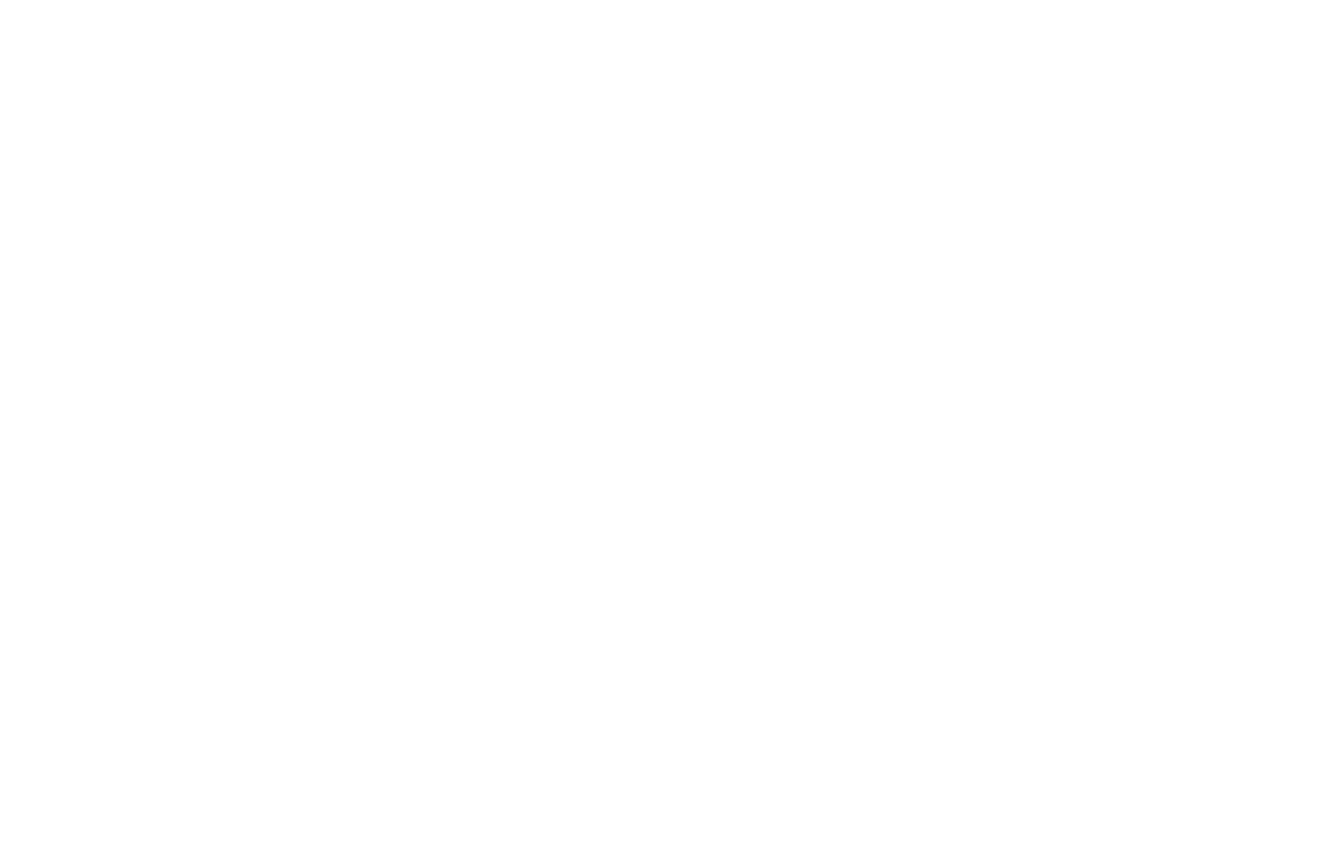
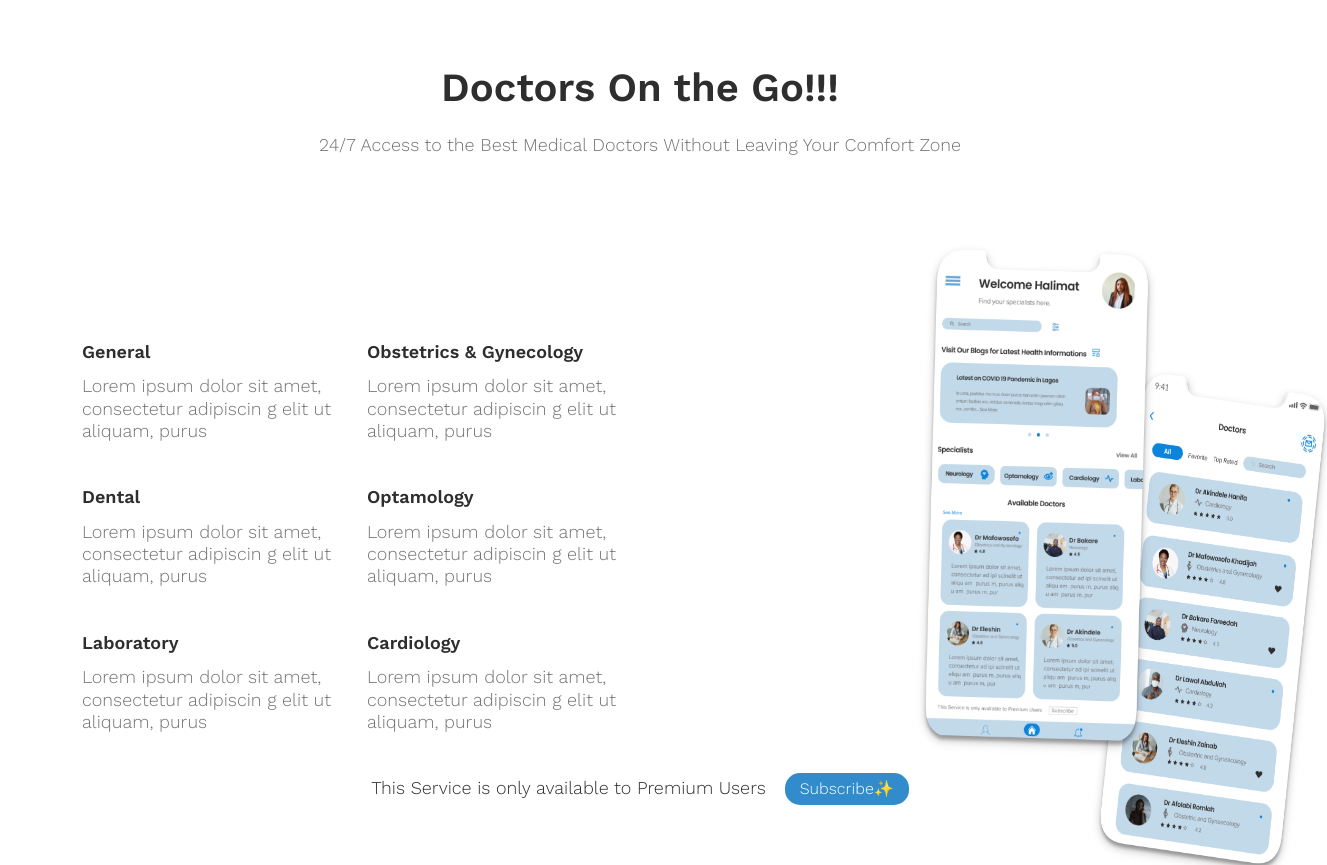
Before and after one commit to Sudtec/Vaccine-App, a React (Create React App) app: page / in a window 1280 px wide. Shown: the part 4400-5265 px from the top of the page, 1327 px wide, since content can reach past the window. Before the commit the page ends 4342 px from the top, so only its background shows below. Built offline with nearby package versions, Linux system fonts and the light colour scheme.

Commit message:
Doctors onCall section

```diff
--- a/src/App.js
+++ b/src/App.js
@@ -8,6 +8,7 @@
 import { Reminder } from './sections/Reminder';
 import { Brands } from './sections/Brands';
 import { Features } from './sections/features';
+import { DoctorsOnCall } from './sections/doctorsOnCall'
 const App = () => {
   return (
     <div className='higher_order-container'>
@@ -18,6 +19,7 @@
       <Reminder />
       <Brands />
       <Features />
+      <DoctorsOnCall />
     </div>
   )
 }
--- a/src/css/style.css
+++ b/src/css/style.css
@@ -360,3 +360,81 @@
   color: #2e2e2e;
   display: block;
 }
+
+/* Doctors On Call  */
+.doctorsOnCallContainer{
+  margin-bottom: 110px;
+}
+.doctorsOnCallContainer .onCallDesc {
+  margin-top: 112px;
+  text-align: center;
+}
+.onCallDesc .onCallDesTitle {
+  font-weight: 800;
+  font-size: 40px;
+  line-height: 170.69%;
+  text-align: center;
+  color: #2e2e2e;
+}
+.onCallDesc .onCallDescContent {
+  font-weight: 400;
+  font-size: 18px;
+  line-height: 170.69%;
+  text-align: center;
+  color: #737373;
+}
+.doctorsOnCallContainer .row {
+  margin-top: 88px;
+}
+.infoCol .department {
+  margin-bottom: 40px;
+}
+.infoCol .department .departmentName {
+  font-weight: 600;
+  font-size: 18px;
+  line-height: 170.69%;
+  color: #2e2e2e;
+}
+.infoCol .department .departmentDesc {
+  font-weight: 400;
+  font-size: 18px;
+  line-height: 124.69%;
+  color: #737373;
+}
+.onCallImage .welcomeImg,
+.onCallImage .doctorsOncall {
+  position: relative;
+  width: 230px;
+  height: 500px;
+  left: 270px;
+  filter: drop-shadow(0px 4px 4px rgba(0, 0, 0, 0.25));
+  z-index: 35;
+  /* transform: rotate(1.64deg); */
+}
+.onCallImage .doctorsOncall {
+  /* transform: rotate(7.03deg); */
+  top: 122px;
+  left: 215px;
+  z-index: 20;
+}
+
+.onCallInstruction {
+  text-align: center;
+}
+
+.onCallInstruction label {
+  font-weight: 400;
+  font-size: 18px;
+  line-height: 170.69%;
+  text-align: center;
+  color: #2e2e2e;
+  margin-right: 19px;
+}
+
+.onCallInstruction button {
+  padding: 4px 15px;
+  background-color: #328ccc;
+  border: none;
+  border-radius: 15px;
+  color: white;
+}
--- /dev/null
+++ b/src/sections/doctorsOnCall/DoctorsOnCall.js
@@ -0,0 +1,67 @@
+import React from 'react';
+import welcome from '../../images/welcome.png';
+import doctors2 from '../../images/doctors2.png'
+const DoctorsOnCall = () => {
+  return (
+    <section className="doctorsOnCall container-fluid">
+      <div className="container doctorsOnCallContainer">
+
+        <div className="onCallDesc">
+          <h5 className="onCallDesTitle">Doctors On the Go!!!</h5>
+          <p className="onCallDescContent">24/7 Access to the Best Medical Doctors Without Leaving Your Comfort Zone</p>
+        </div>
+        <div className="row">
+          <div className="col-md-6 onCallInfoCol">
+            <div className="row">
+              <div className="col-md-6 infoCol">
+                <div className="department">
+                  <h5 className="departmentName">General </h5>
+                  <p className="departmentDesc">Lorem ipsum dolor sit amet, consectetur adipiscin
+                    g elit ut aliquam, purus </p>
+                </div>
+                <div className="department">
+                  <h5 className="departmentName">Dental </h5>
+                  <p className="departmentDesc">Lorem ipsum dolor sit amet, consectetur adipiscin
+                    g elit ut aliquam, purus  </p>
+                </div>
+                <div className="department">
+                  <h5 className="departmentName">Laboratory</h5>
+                  <p className="departmentDesc">Lorem ipsum dolor sit amet, consectetur adipiscin
+                    g elit ut aliquam, purus </p>
+                </div>
+              </div>
+              <div className="col-md-6 infoCol">
+                <div className="department">
+                  <h5 className="departmentName">Obstetrics & Gynecology </h5>
+                  <p className="departmentDesc">Lorem ipsum dolor sit amet, consectetur adipiscin
+                    g elit ut aliquam, purus </p>
+                </div>
+                <div className="department">
+                  <h5 className="departmentName">Optamology </h5>
+                  <p className="departmentDesc">Lorem ipsum dolor sit amet, consectetur adipiscin
+                    g elit ut aliquam, purus </p>
+                </div>
+                <div className="department">
+                  <h5 className="departmentName">Cardiology</h5>
+                  <p className="departmentDesc">Lorem ipsum dolor sit amet, consectetur adipiscin
+                    g elit ut aliquam, purus </p>
+                </div>
+              </div>
+            </div>
+          </div>
+          <div className="col-md-6 onCallImage">
+            <img src={welcome} alt="Welcome " className='welcomeImg' />
+            <img src={doctors2} alt="Doctors on call" className='doctorsOncall' />
+          </div>
+          <div className='onCallInstruction'>
+            <label>This Service is only available to Premium Users</label>
+            <button>Subscribe✨</button>
+          </div>
+
+        </div>
+      </div>
+    </section>
+  )
+}
+
+export default DoctorsOnCall
--- /dev/null
+++ b/src/sections/doctorsOnCall/index.js
@@ -0,0 +1 @@
+export { default as DoctorsOnCall } from './DoctorsOnCall'
```
Also changed, not shown: src/images/doctors2.png (added), src/images/welcome.png (renamed from src/images/Group 333.png).
